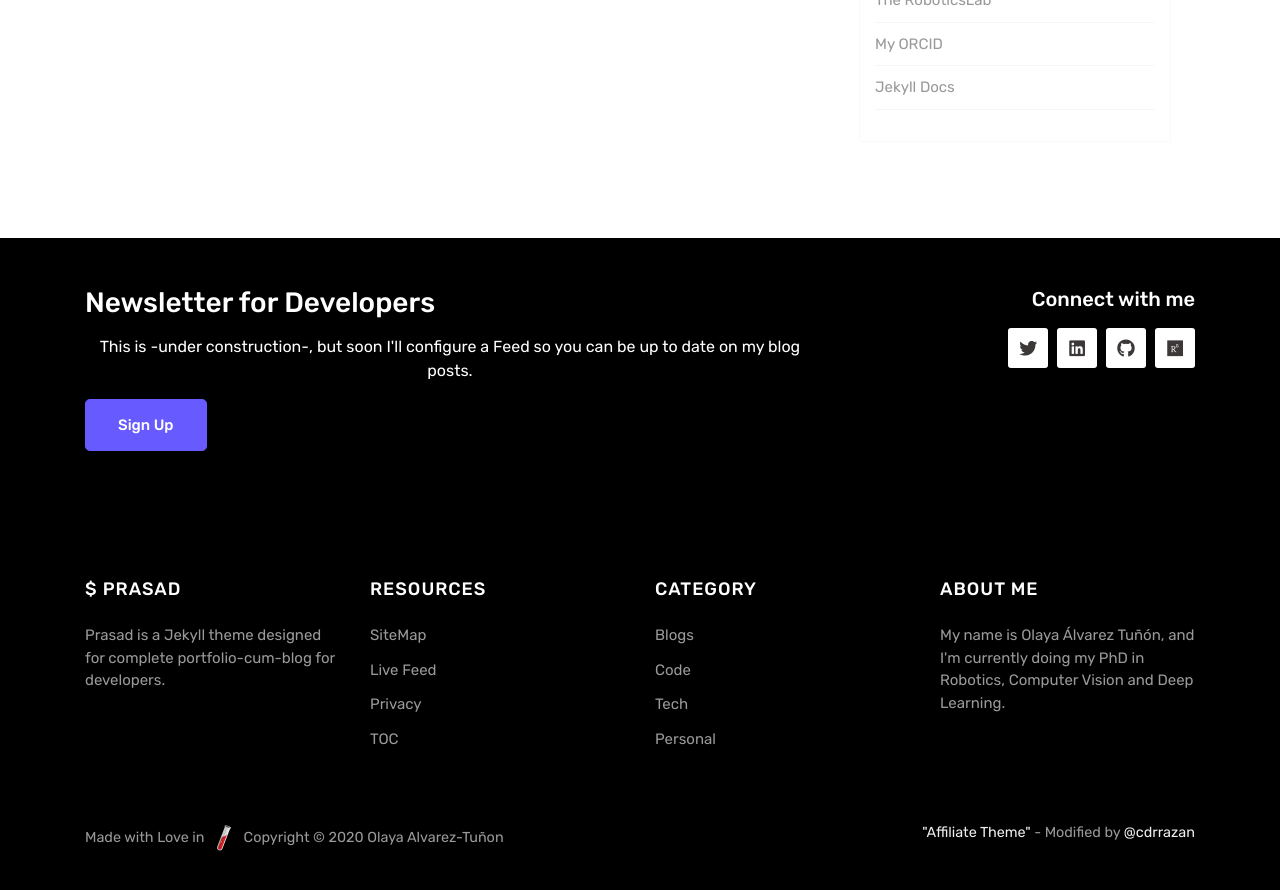
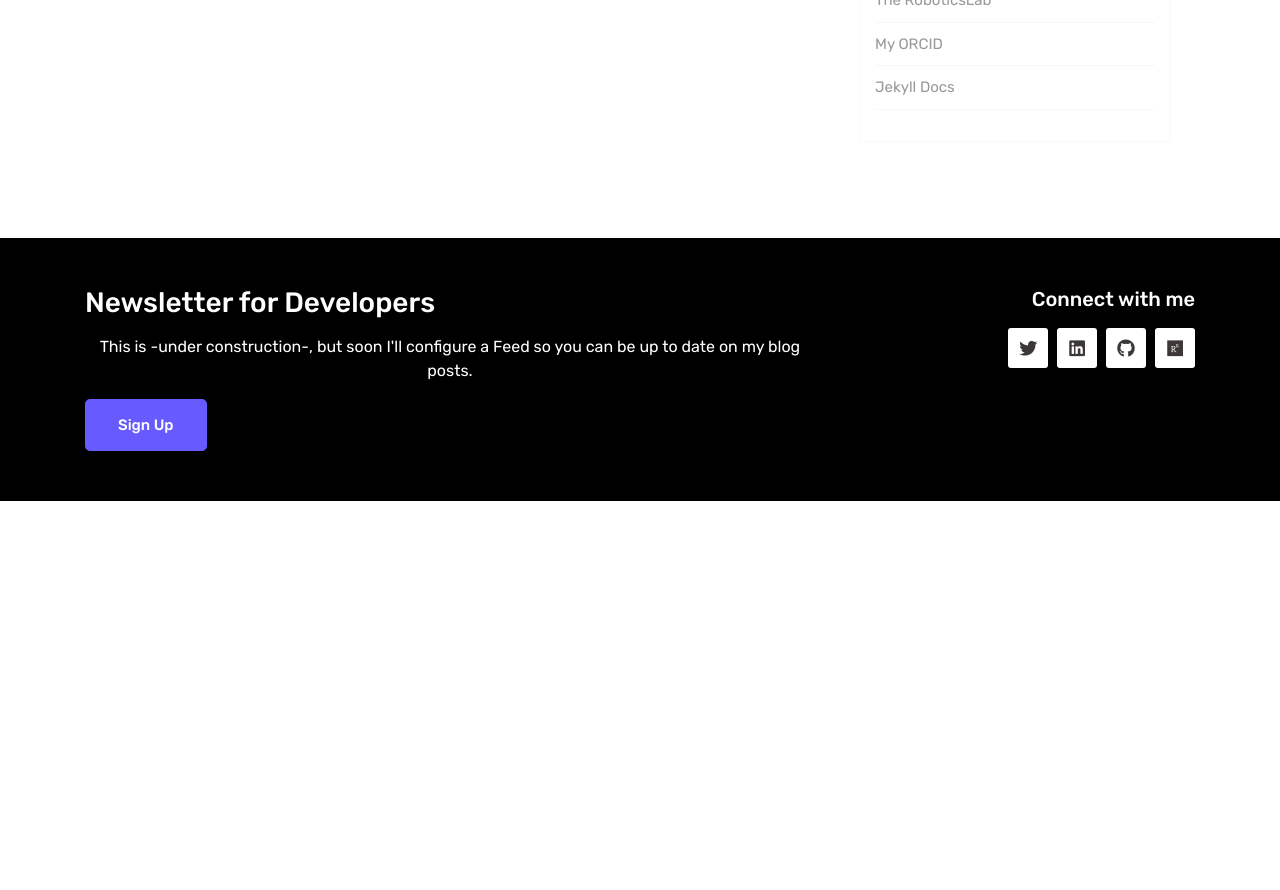
Before and after one commit to olayasturias/olayasturias.github.io, a Jekyll site: the page built from index.html, in a window 1280 px wide and 900 px high, scrolled down 2247 px. Shown: the top 890 px of the window. Built offline with Jekyll 4.4.1, drawn with Linux system fonts in a browser that asks for light colours; nearby versions of some CDN libraries; library files that are not in the unit come from our copies; the list of posts is cut into pages by our own code; after the commit the page ends 2748 px from its top, so only the background shows below that.

Commit message:
Update default.html

```diff
--- a/_layouts/default.html
+++ b/_layouts/default.html
@@ -162,80 +162,7 @@ endcapture %}
         </div>
     </div>
 
-    <!-- Begin Footer
-    ================================================== -->
-    <footer class="footer">
 
-        <div class="container">
-
-            <div class="row">
-                <div class="col-sm-3">
-                    <div class="footer-widget">
-                        <h5 class="title">$ Prasad</h5>
-                        <p>Prasad is a Jekyll theme designed for complete
-                            portfolio-cum-blog for developers.</p>
-                    </div>
-                </div>
-
-                <div class="col-sm-3">
-                    <div class="footer-widget">
-                        <h5 class="title">Resources</h5>
-                        <ul>
-                            <li>
-                                <a href="{{ site.baseurl }}/sitemap.xml">SiteMap</a>
-                            </li>
-                            <li><a href="{{ site.baseurl }}/feed.xml">Live
-                                Feed</a></li>
-                            <li><a href="#">Privacy</a></li>
-                            <li><a href="#">TOC</a></li>
-                        </ul>
-                    </div>
-                </div>
-
-                <div class="col-sm-3">
-                    <div class="footer-widget">
-                        <h5 class="title">Category</h5>
-                        <ul>
-                            <li><a href="/category/blog/">Blogs</a></li>
-                            <li><a href="#">Code</a></li>
-                            <li><a href="#">Tech</a></li>
-                            <li><a href="#">Personal</a></li>
-                        </ul>
-                    </div>
-                </div>
-
-                <div class="col-sm-3">
-                    <div class="footer-widget textwidget">
-                        <h5 class="title">About Me</h5>
-                        <p>My name is Olaya Álvarez Tuñón,
-                          and I'm currently doing my PhD in Robotics,
-                          Computer Vision and Deep Learning.</p>
-                    </div>
-                </div>
-            </div>
-
-            <div class="copyright">
-                <p class="pull-left">
-                    Made with Love in <a href="https://jekyllrb.com"
-                                         target="_blank"><img
-                        src="/assets/images/jekyll.png" width="32px"
-                        height="32px"/></a>
-                    Copyright © {{ site.time | date: "%Y" }} {{ site.name }}
-                </p>
-                <p class="pull-right">
-                    <!-- Please, leave credit to author unless you own a commercial license: https://www.wowthemes.net/freebies-license/ -->
-                    <a target="_blank"
-                       href="https://www.wowthemes.net/free-jekyll-template-affiliates/">"Affiliate
-                        Theme"</a> - Modified by <a href="https://cdrrazan.com">@cdrrazan</a>
-                </p>
-                <div class="clearfix"></div>
-            </div>
-
-        </div>
-
-    </footer>
-    <!-- End Footer
-    ================================================== -->
 
 </div> <!-- /.site-content> -->
 
```
